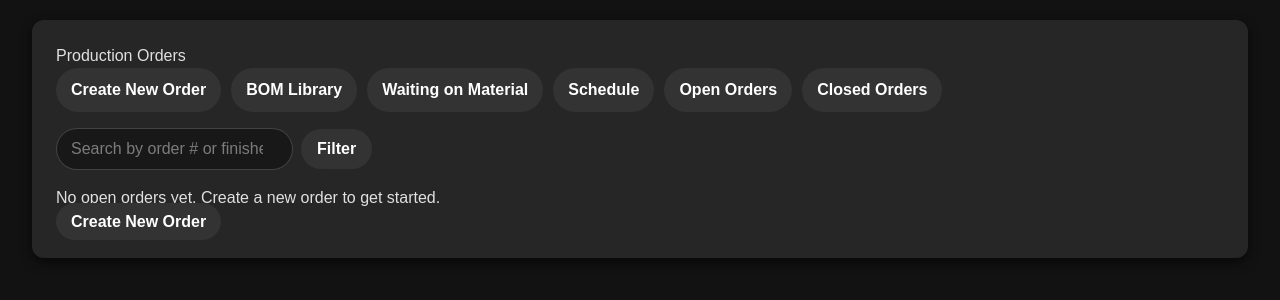
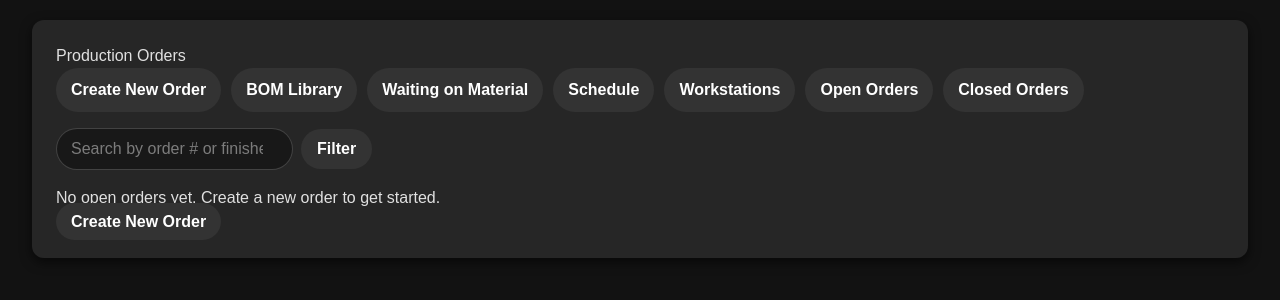
Before and after one commit to baldus/Hyperion-Operations-Hub, a Flask app: page /orders/ in a window 1280 px wide. Shown: the part 90-390 px from the top of the page. Run offline with Flask 2, Linux system fonts and the light colour scheme; a user stored in the database is signed in; data comes from the database, SQL or seed files in the repository; data that the repository does not hold is empty.

Commit message:
Link workstations from orders overview

```diff
--- a/invapp2/invapp/templates/orders/home.html
+++ b/invapp2/invapp/templates/orders/home.html
@@ -12,6 +12,7 @@
         {% endif %}
         <a href="{{ url_for('orders.view_waiting_orders') }}" class="action-btn subtle-action">Waiting on Material</a>
         <a href="{{ url_for('orders.schedule_view') }}" class="action-btn subtle-action">Schedule</a>
+        <a href="{{ url_for('work.station_overview') }}" class="action-btn subtle-action">Workstations</a>
         <a href="{{ url_for('orders.view_open_orders') }}" class="action-btn subtle-action">Open Orders</a>
         <a href="{{ url_for('orders.view_closed_orders') }}" class="action-btn subtle-action">Closed Orders</a>
     </div>
```
